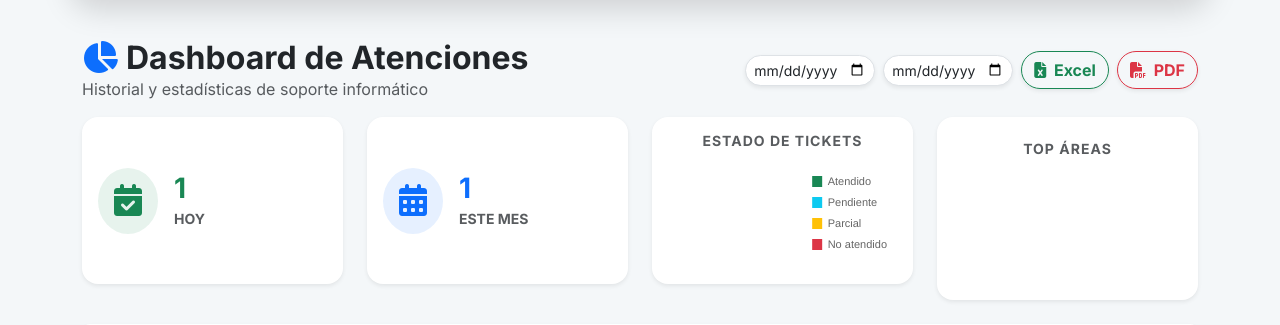
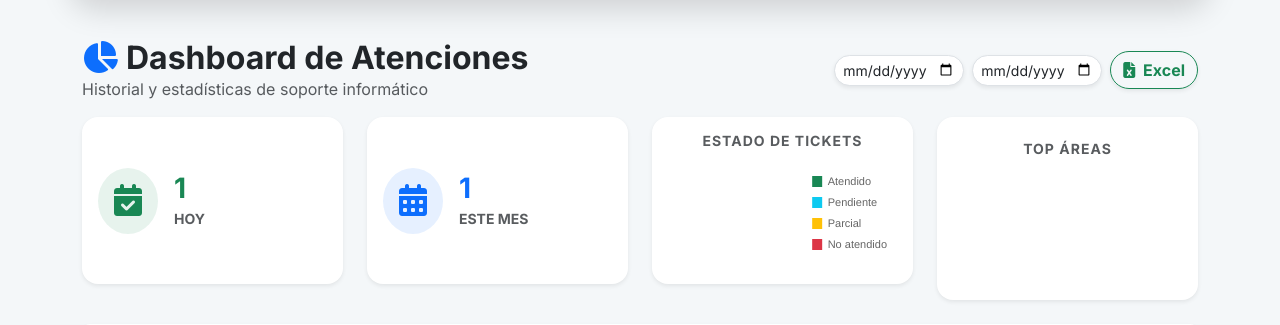
Before and after one commit to raulmarincarlos-eng/soporte-draj, a Flask app: page /dashboard in a window 1280 px wide. Shown: the part 87-412 px from the top of the page. Run offline with Flask 3, Linux system fonts and the light colour scheme; the visitor is signed in with stand-in values (Sample User, id 1); a database or web service that is not in the repository returns one stand-in record (values such as "Sample title"); data that the repository does not hold is empty; some libraries are stand-ins or nearby versions.

Commit message:
Remove PDF export from dashboard and fix robot widget overlap on UI

```diff
--- a/templates/dashboard.html
+++ b/templates/dashboard.html
@@ -30,9 +30,6 @@
             <a href="#" id="btnExportExcel" class="btn btn-outline-success shadow-sm fw-bold rounded-pill hover-scale">
                 <i class="fas fa-file-excel me-1"></i> Excel
             </a>
-            <button id="btnExportPDF" class="btn btn-outline-danger shadow-sm fw-bold rounded-pill hover-scale">
-                <i class="fas fa-file-pdf me-1"></i> PDF
-            </button>
         </div>
     </div>
 
@@ -219,22 +216,6 @@
         });
     });
 
-    // Generar PDF
-    const btnPdf = document.getElementById('btnExportPDF');
-    if (btnPdf) {
-        btnPdf.addEventListener('click', function() {
-        const element = document.querySelector('.row.mb-4'); // Stats + Charts
-        const opt = {
-            margin:       0.5,
-            filename:     'Reporte_Gerencial_DRAJ.pdf',
-            image:        { type: 'jpeg', quality: 0.98 },
-            html2canvas:  { scale: 2 },
-            jsPDF:        { unit: 'in', format: 'a4', orientation: 'landscape' }
-        };
-        html2pdf().set(opt).from(element).save();
-        });
-    }
-
 document.addEventListener("DOMContentLoaded", function() {
         // Export to Excel with dates
     const btnExportExcel = document.getElementById('btnExportExcel');
--- a/templates/formulario.html
+++ b/templates/formulario.html
@@ -9,7 +9,7 @@
 </div>
 
 <style>
-    body { background-color: #f4f7f6; padding-bottom: 100px; }
+    body { background-color: #f4f7f6; padding-bottom: 250px; }
     .modern-island {
         background: rgba(255, 255, 255, 0.85);
         backdrop-filter: blur(10px);
--- a/templates/solicitar.html
+++ b/templates/solicitar.html
@@ -10,7 +10,7 @@
     /* WIDGET DEL ROBOT FIJO */
     #robot-widget {
         position: fixed;
-        bottom: 20px;
+        bottom: 110px;
         right: 20px;
         left: auto;
         z-index: 9999;
@@ -142,7 +142,7 @@
     /* ROBOT MOBILE RESPONSIVE */
     @media (max-width: 768px) {
         #robot-widget {
-            bottom: 15px;
+            bottom: 110px;
             right: 15px;
             left: auto;
             transform: scale(0.85);
```
